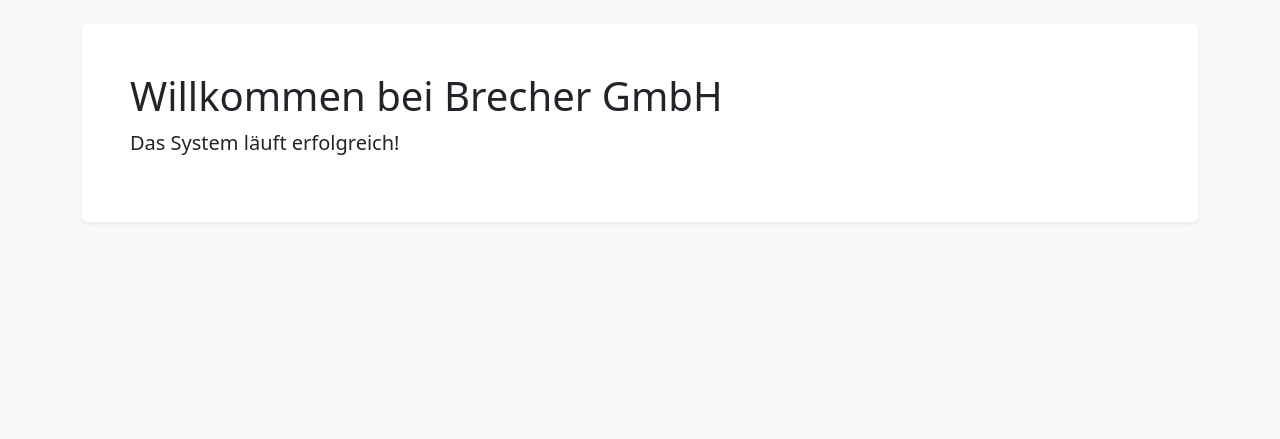
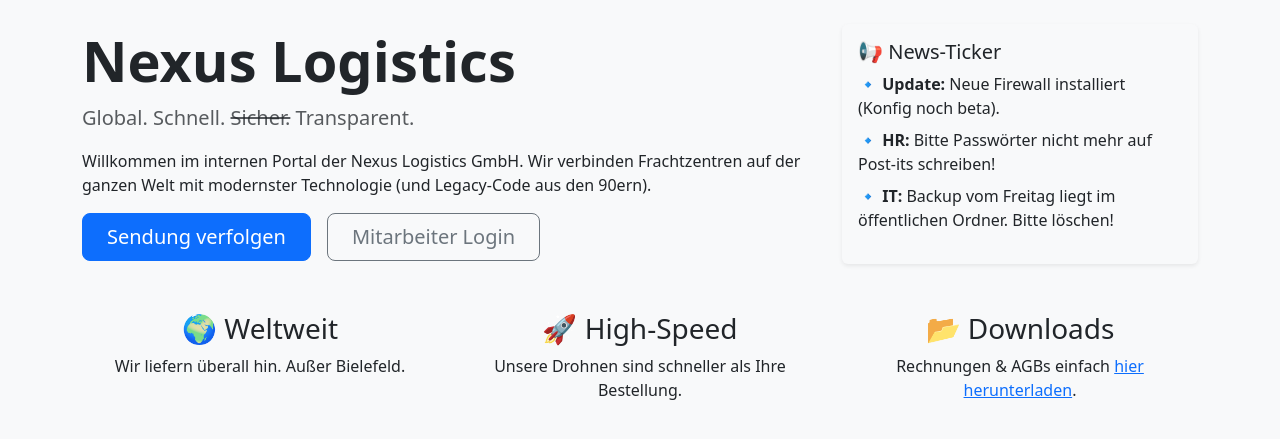
Before and after one commit to dIT2023NiklasKohlmeier/brechergmbh-ctf, a Flask app: page / in a window 1280 px wide. Shown: the part 56-495 px from the top of the page. Run offline with Flask 3, Linux system fonts and the light colour scheme.

Commit message:
Index Update Website

```diff
--- a/templates/index.html
+++ b/templates/index.html
@@ -1,8 +1,45 @@
 {% extends "base.html" %}
 
 {% block content %}
-<div class="p-5 bg-white rounded shadow-sm">
-    <h1>Willkommen bei Brecher GmbH</h1>
-    <p class="lead">Das System läuft erfolgreich!</p>
+<div class="row align-items-center mb-5">
+    <div class="col-lg-8">
+        <h1 class="display-4 fw-bold">Nexus Logistics</h1>
+        <p class="lead text-muted">Global. Schnell. <span style="text-decoration: line-through;">Sicher.</span> Transparent.</p>
+        <p>
+            Willkommen im internen Portal der Nexus Logistics GmbH.
+            Wir verbinden Frachtzentren auf der ganzen Welt mit modernster Technologie (und Legacy-Code aus den 90ern).
+        </p>
+        <div class="d-grid gap-2 d-md-flex justify-content-md-start">
+            <a href="/track" class="btn btn-primary btn-lg px-4 me-md-2">Sendung verfolgen</a>
+            <a href="/login" class="btn btn-outline-secondary btn-lg px-4">Mitarbeiter Login</a>
+        </div>
+    </div>
+    <div class="col-lg-4">
+        <div class="card bg-light border-0 shadow-sm">
+            <div class="card-body">
+                <h5 class="card-title">📢 News-Ticker</h5>
+                <ul class="list-unstyled">
+                    <li class="mb-2">🔹 <strong>Update:</strong> Neue Firewall installiert (Konfig noch beta).</li>
+                    <li class="mb-2">🔹 <strong>HR:</strong> Bitte Passwörter nicht mehr auf Post-its schreiben!</li>
+                    <li class="mb-2">🔹 <strong>IT:</strong> Backup vom Freitag liegt im öffentlichen Ordner. Bitte löschen!</li>
+                </ul>
+            </div>
+        </div>
+    </div>
+</div>
+
+<div class="row text-center mt-5">
+    <div class="col-md-4">
+        <h3>🌍 Weltweit</h3>
+        <p>Wir liefern überall hin. Außer Bielefeld.</p>
+    </div>
+    <div class="col-md-4">
+        <h3>🚀 High-Speed</h3>
+        <p>Unsere Drohnen sind schneller als Ihre Bestellung.</p>
+    </div>
+    <div class="col-md-4">
+        <h3>📂 Downloads</h3>
+        <p>Rechnungen & AGBs einfach <a href="/download?file=agb.txt">hier herunterladen</a>.</p>
+    </div>
 </div>
 {% endblock %}
```
